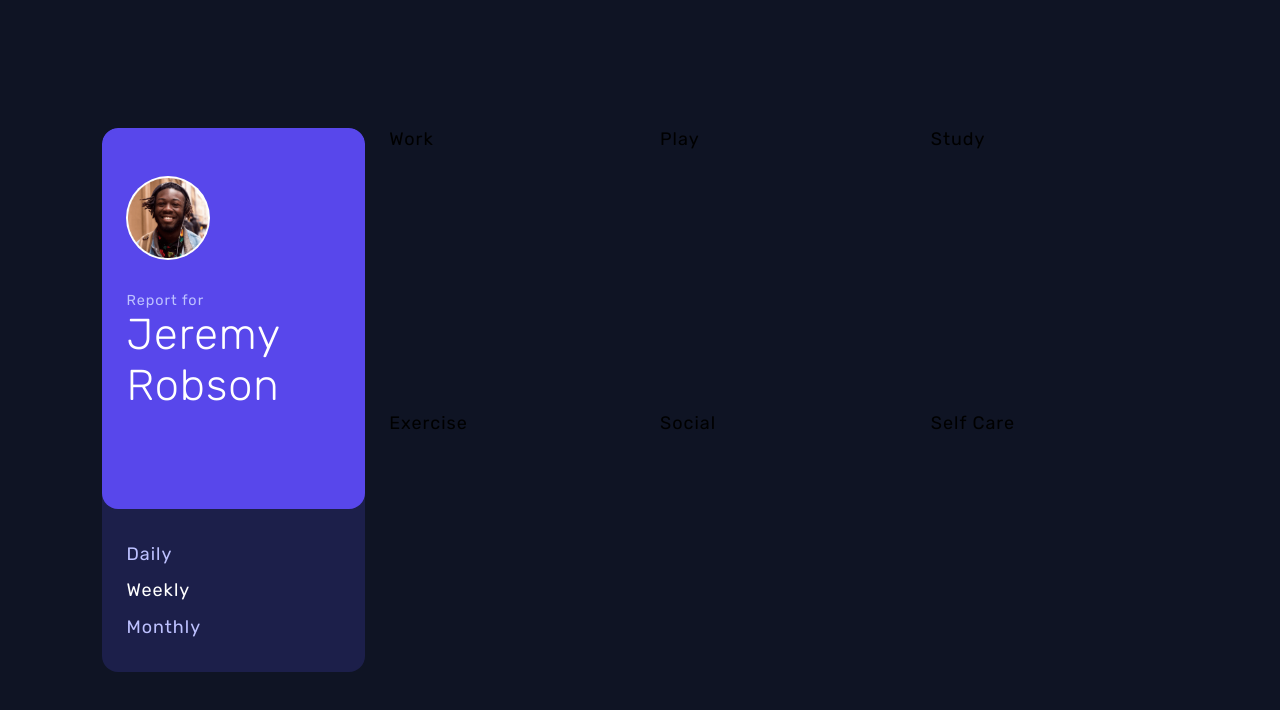
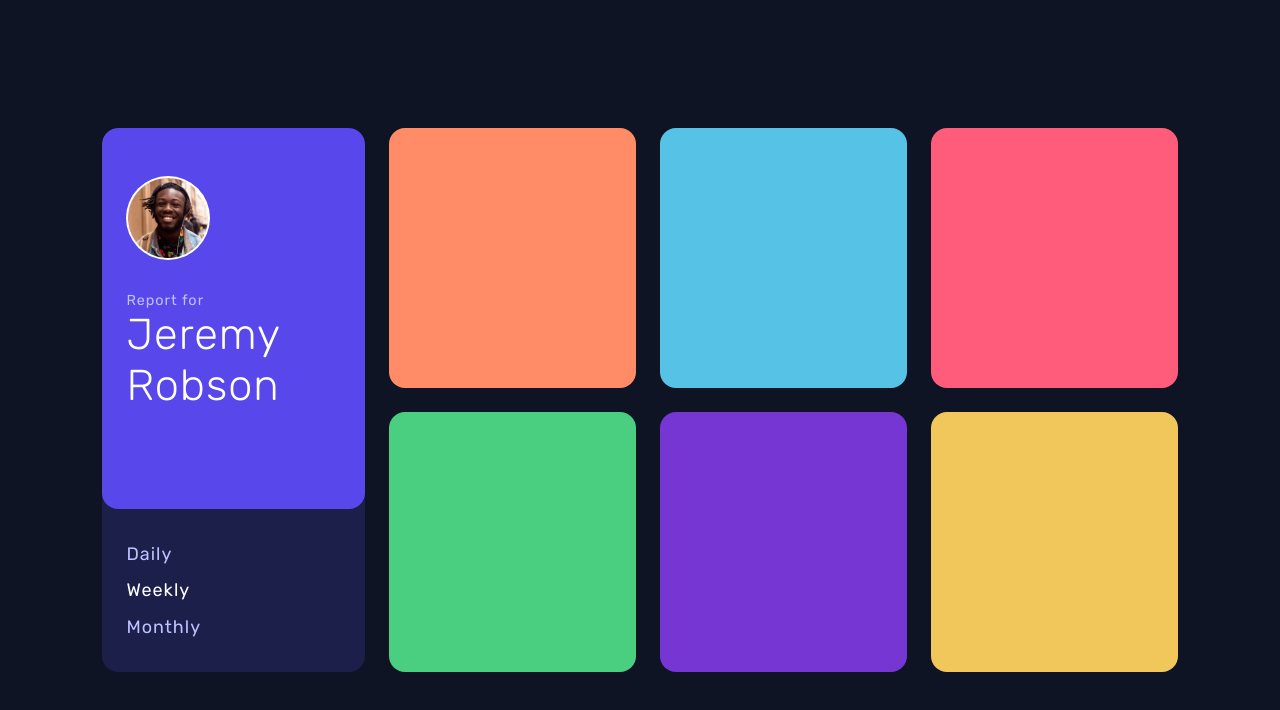
Before and after one commit to NikitaKozlov-R/time-tracking, a Vue app: page / in a window 1280 px wide. Shown: the top 710 px of the page. Built offline with nearby package versions, Linux system fonts and the light colour scheme.

Commit message:
feat: add color for card in profile-card.vue

```diff
--- a/src/assets/data.js
+++ b/src/assets/data.js
@@ -85,7 +85,7 @@ export default [
     },
   },
   {
-    title: 'Self Care',
+    title: 'Selfсare',
     timeframes: {
       daily: {
         current: 0,
--- a/src/components/tracking-card.vue
+++ b/src/components/tracking-card.vue
@@ -1,7 +1,5 @@
 <template>
-  <div class="tt-card">
-    <h2>{{ activity }}</h2>
-  </div>
+  <div class="tt-card" :style="{backgroundColor: cardColorHandler}"></div>
 </template>
 
 <script>
@@ -16,6 +14,26 @@ export default {
       required: true,
     },
   },
+  data: () => ({
+    colorMapper: {
+      Work: 'work',
+      Play: 'play',
+      Study: 'study',
+      Exercise: 'exercise',
+      Social: 'social',
+      Selfсare: 'self-care',
+    },
+  }),
+  computed: {
+    cardColorHandler() {
+      const currentCardColor = 'var(--color-' + this.colorMapper[this.activity] + ')'
+      if (!currentCardColor) {
+        const defaultCardColor = 'var(--color-blue-dark)'
+        return defaultCardColor
+      }
+      return currentCardColor
+    },
+  },
 }
 </script>
 
@@ -23,7 +41,12 @@ export default {
 .tt-card {
   height: 100%;
   width: 100%;
-  background-color: var(--color-light-orange);
   border-radius: 16px;
 }
+
+@media screen and (max-width: 769px) {
+  .tt-card {
+    min-height: 256px;
+  }
+}
 </style>
```
